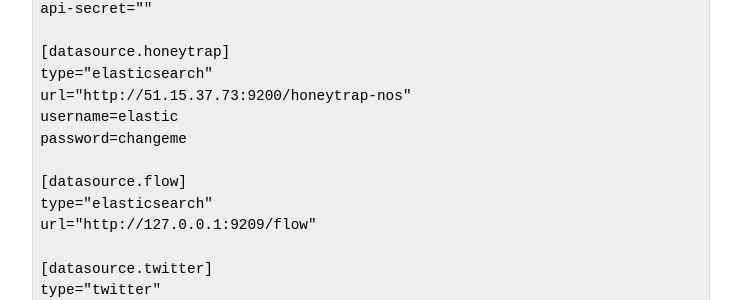
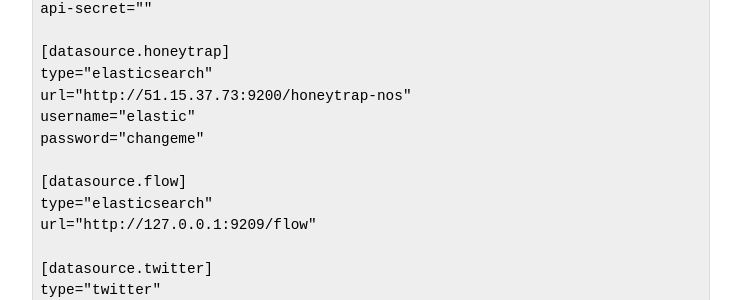
Before and after one commit to marijaio/marija-docs, a Jekyll site: the page built from adding-datasources.md, in a window 1280 px wide and 1400 px high, scrolled down 1125 px. Shown: the part 453-753 px from the top of the window, without its empty margins (410-1151 px from the left). Built offline with Jekyll 4.4.1, drawn with Linux system fonts in a browser that asks for light colours; some of the changed text lies outside the part shown.

Commit message:
installation

```diff
--- a/adding-datasources.md
+++ b/adding-datasources.md
@@ -62,8 +62,8 @@
 [datasource.honeytrap]
 type="elasticsearch"
 url="http://51.15.37.73:9200/honeytrap-nos"
-username=elastic
-password=changeme
+username="elastic"
+password="changeme"
 
 [datasource.flow]
 type="elasticsearch"
```
